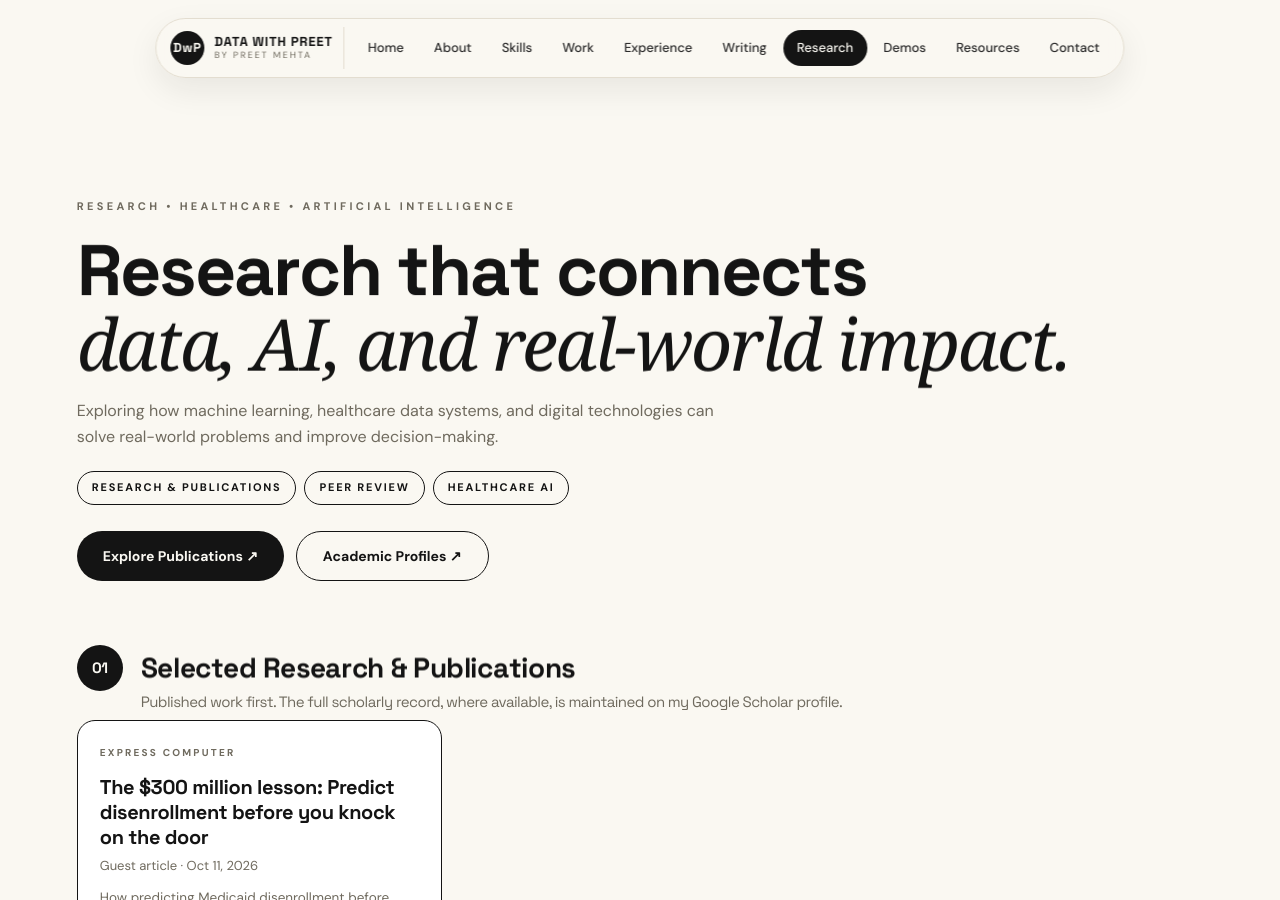
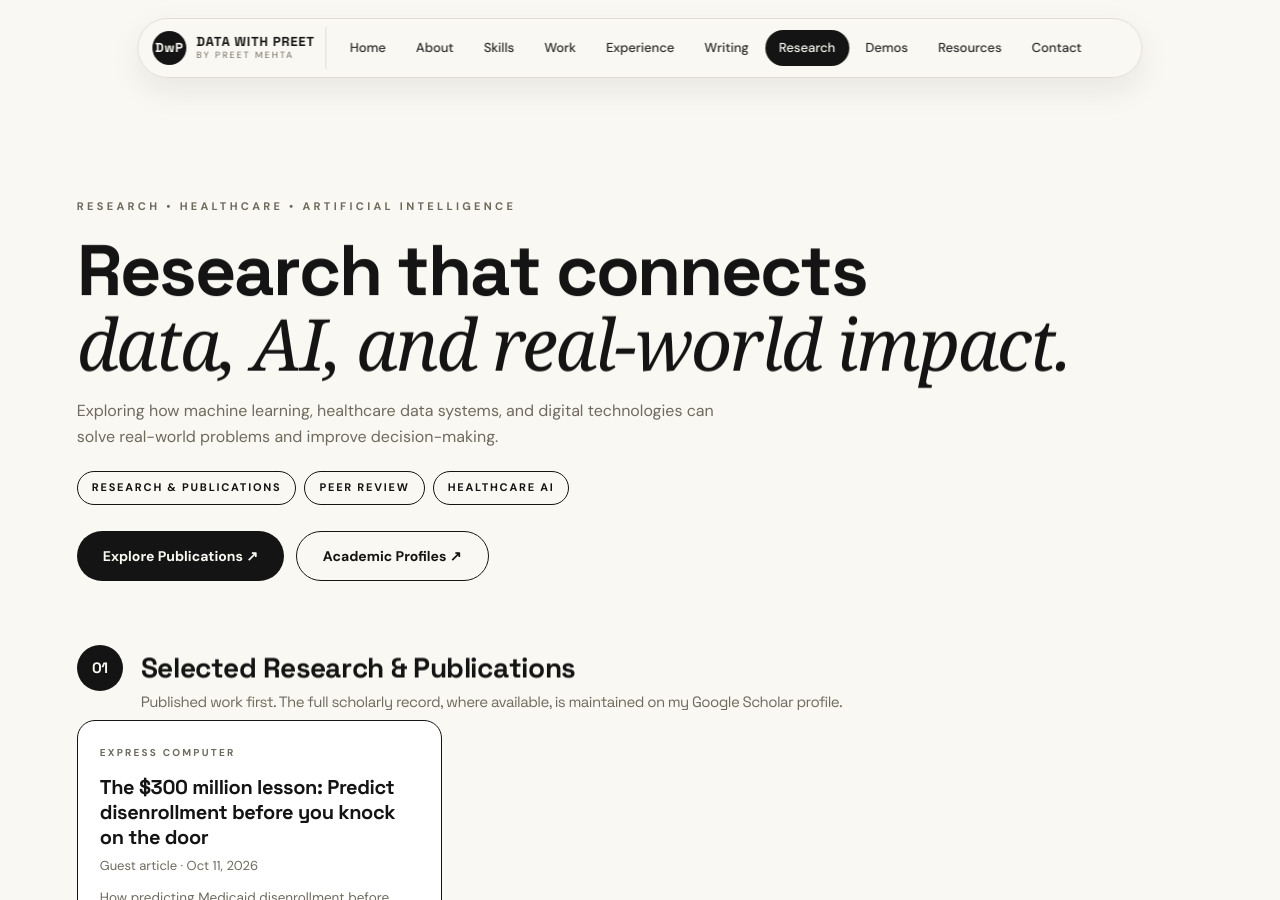
Before and after one commit to datawithpreet/datawithpreet.github.io, a Jekyll site: the page research.html, which Jekyll copies as it is, in a window 1280 px wide and 900 px high. Built offline with Jekyll 4.4.1, drawn with Linux system fonts in a browser that asks for light colours; some web fonts are replaced.

Commit message:
Consistent header width: placeholder + CSS bump (research.html)

```diff
--- a/research.html
+++ b/research.html
@@ -9,7 +9,7 @@
   <link rel="preconnect" href="https://fonts.googleapis.com">
   <link rel="preconnect" href="https://fonts.gstatic.com" crossorigin>
   <link href="https://fonts.googleapis.com/css2?family=DM+Sans:opsz,wght@9..40,400;9..40,500;9..40,600;9..40,700&family=Space+Grotesk:wght@400;500;600;700&family=Instrument+Serif:ital@0;1&family=Oswald:wght@500;600;700&display=swap" rel="stylesheet">
-  <link rel="stylesheet" href="assets/css/style.css?v=20261014btnfix">
+  <link rel="stylesheet" href="assets/css/style.css?v=20261015hdr">
   <style>
   /* Lusion-style scroll rise — headings slide up from behind a mask, letter by letter */
   .reveal { transform: translateY(48px); transition: opacity .9s cubic-bezier(.16,1,.3,1), transform 1.1s cubic-bezier(.16,1,.3,1); }
@@ -73,6 +73,7 @@
       <a href="demos.html">Demos</a>
       <a href="resources.html">Resources</a>
       <a href="index.html#contact">Contact</a>
+      <span class="video-toggle-placeholder" aria-hidden="true"></span>
     </nav>
   </header>
 
```
